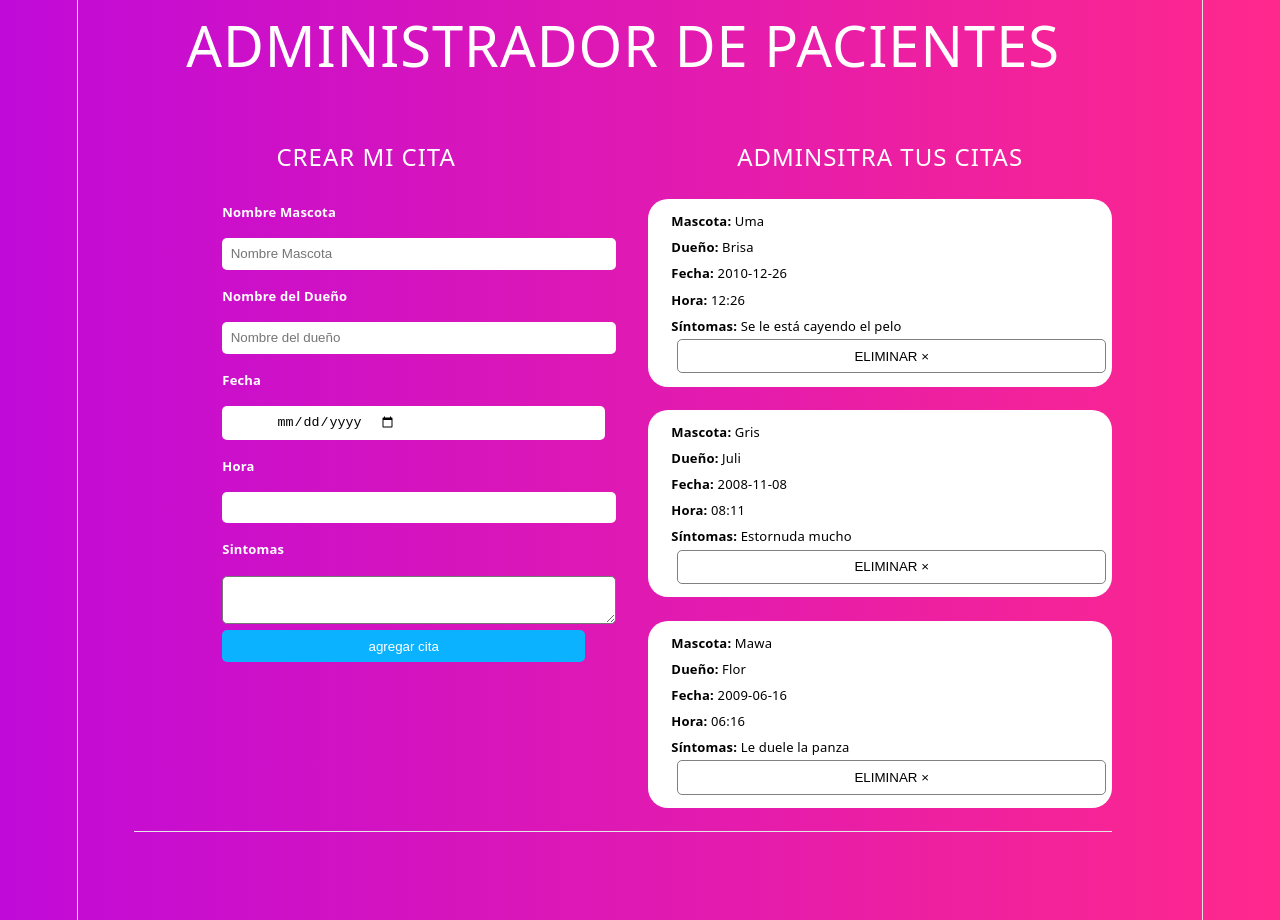
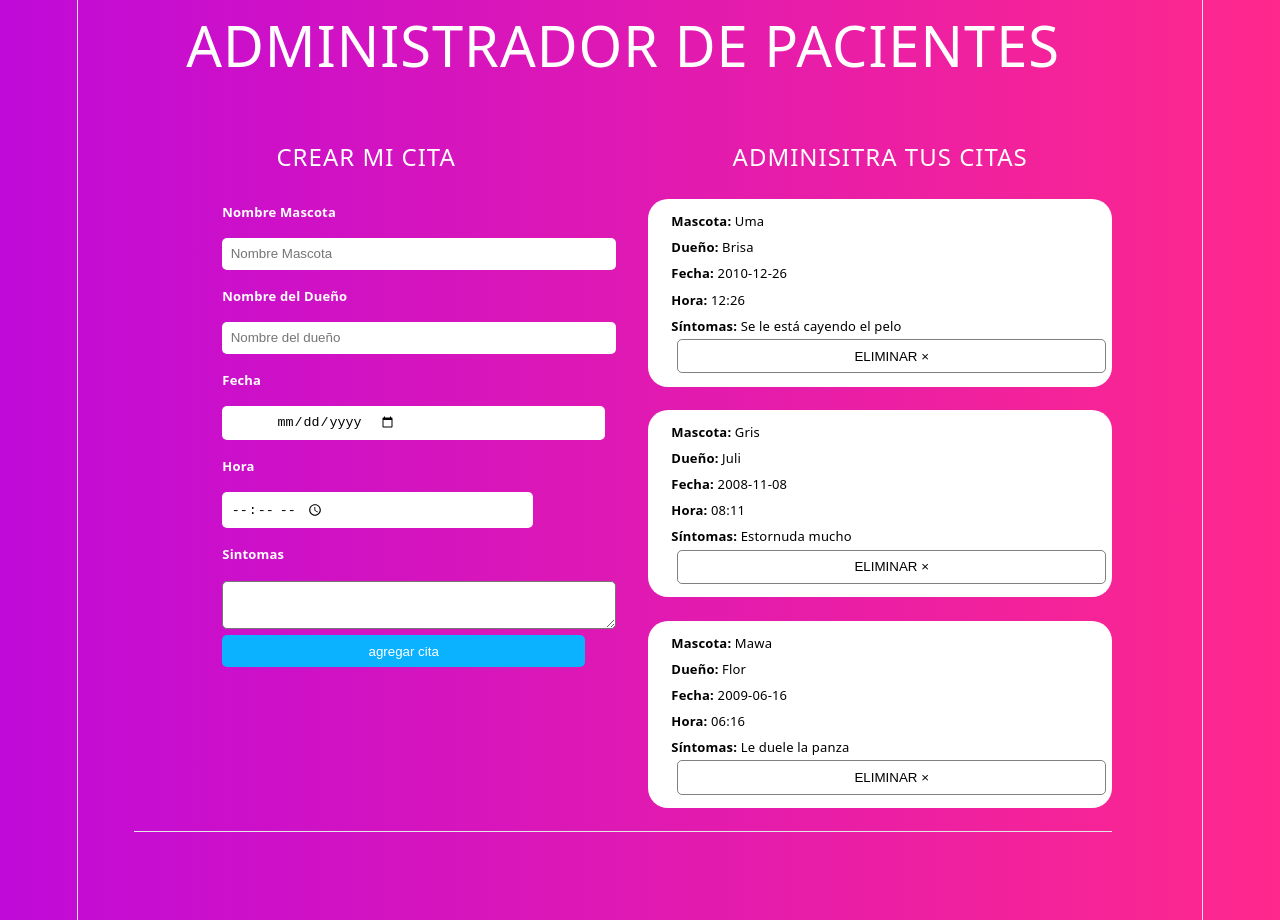
Before and after one commit to Julieta-8/TP4-EFSI_Usoz-Monastiridis, a React (Vite) app in the folder TP3-EFSI/: page / in a window 1280 px wide. Built offline with nearby package versions, Linux system fonts and the light colour scheme.

Commit message:
corregido

```diff
--- a/TP3-EFSI/src/App.jsx
+++ b/TP3-EFSI/src/App.jsx
@@ -7,7 +7,11 @@ import Listado from './Listado'
 import Formulario from './Formulario'
 import "./Formulario/Formulario.css";
 function App() {
-  const [count, setCount] = useState(0)
+  const [cita] = useState({
+    paciente: "Juan",
+    doctor: "Dr. Pérez",
+    fecha: "10/10/2026",
+  });
 
   return (
     <>
@@ -17,13 +21,13 @@ function App() {
           <h1>ADMINISTRADOR DE PACIENTES</h1>
 
         </div>
-       <section class = "layout">
+       <section className = "layout">
         <div>
           <h2>CREAR MI CITA</h2>
           <Formulario></Formulario>
         </div>
         <div>
-          <h2>ADMINSITRA TUS CITAS</h2>
+          <h2>ADMINISITRA TUS CITAS</h2>
                   <Listado />
 
         </div>
--- a/TP3-EFSI/src/Cita/index.jsx
+++ b/TP3-EFSI/src/Cita/index.jsx
@@ -7,7 +7,7 @@ const Cita = ({ Mascota, Dueño, Fecha, Hora, Sintomas }) => {
       <p><strong>Hora:</strong> {Hora}</p>
       <p><strong>Síntomas:</strong> {Sintomas}</p>
 
-      <button class="boton">ELIMINAR ×</button>
+      <button className="boton">ELIMINAR ×</button>
     </div>
   );
 };
--- a/TP3-EFSI/src/Formulario/index.jsx
+++ b/TP3-EFSI/src/Formulario/index.jsx
@@ -6,9 +6,9 @@ return(
 <h3>Nombre del Dueño</h3>
 <input type="text" name="Dueño" placeholder="Nombre del dueño" />
 <h3>Fecha</h3>
-<input type="date" name="Fecha"  class="hora"/>
+<input type="date" name="Fecha"  className="hora"/>
 <h3>Hora</h3>
-<input type="hour" name="Hora"/>
+<input type="time" name="Hora"/>
 <h3>Sintomas</h3>
 <textarea name="Sintomas" id=""></textarea>
 <button>agregar cita</button>
```
